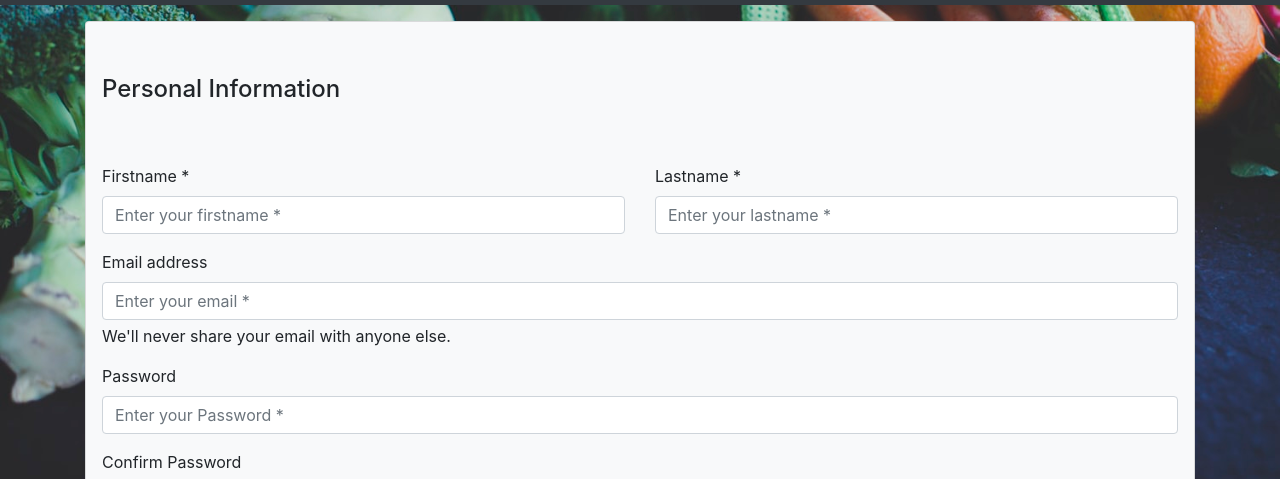
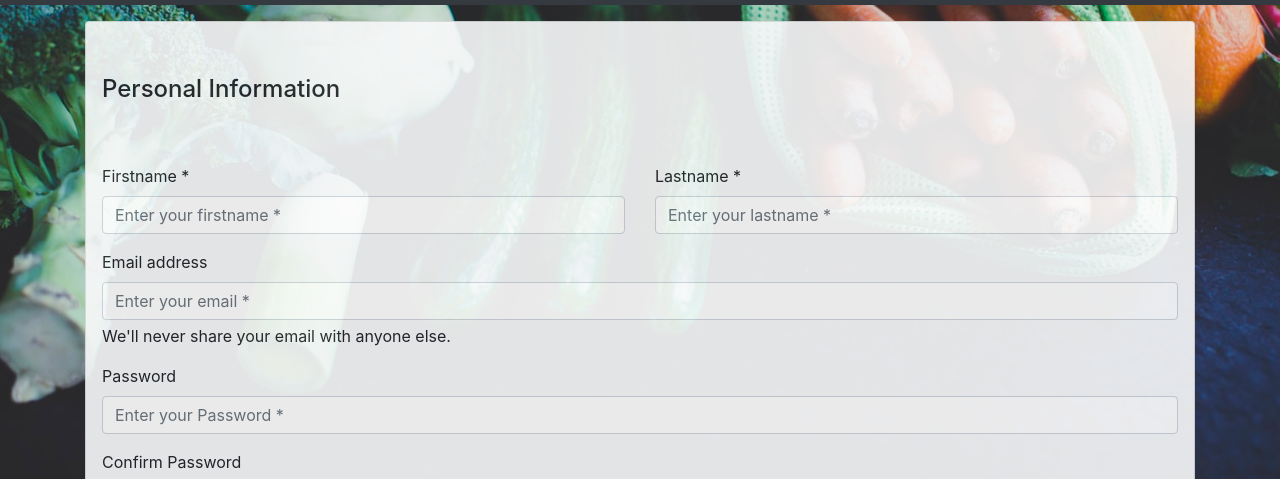
Before and after one commit to ramona-1010/GrubToGo, a website: page signUpPage.html in a window 1280 px wide. Shown: the part 275-754 px from the top of the page. Drawn offline with nearby package versions, Linux system fonts and the light colour scheme.

Commit message:
Update signUpPage.html

```diff
--- a/signUpPage.html
+++ b/signUpPage.html
@@ -11,6 +11,12 @@
     <script src="https://kit.fontawesome.com/e56d36b0a0.js" crossorigin="anonymous"></script>
     <title>Document</title>
     <style>
+        form{
+  /*border: 3px solid #f9ffe6;*/
+  background-color: #cfe2cf;
+  opacity: 0.9;
+  padding: 16px;
+}
 body {
   background-image: url("background-home.jpg");
   background-repeat: no-repeat;
```
